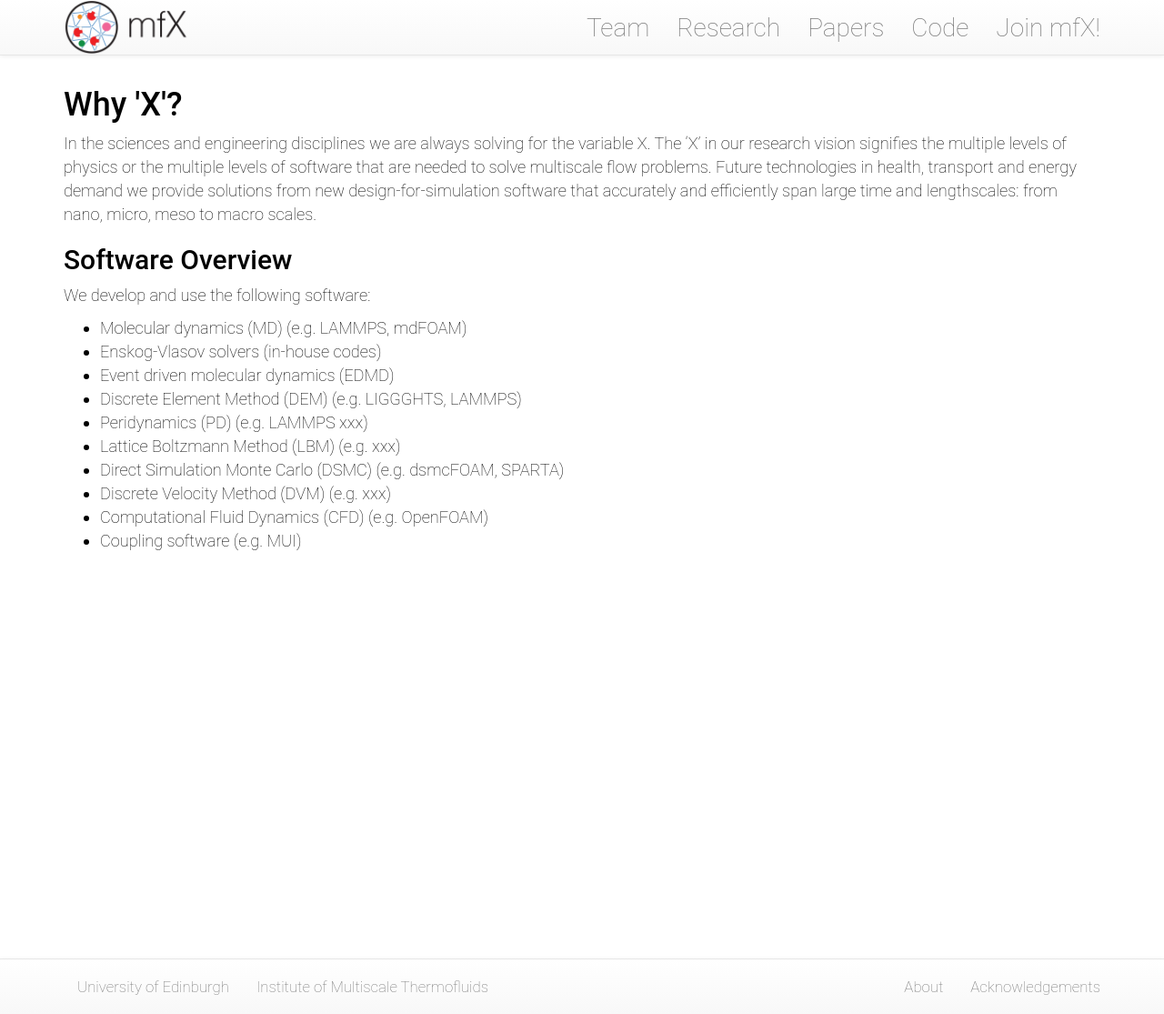
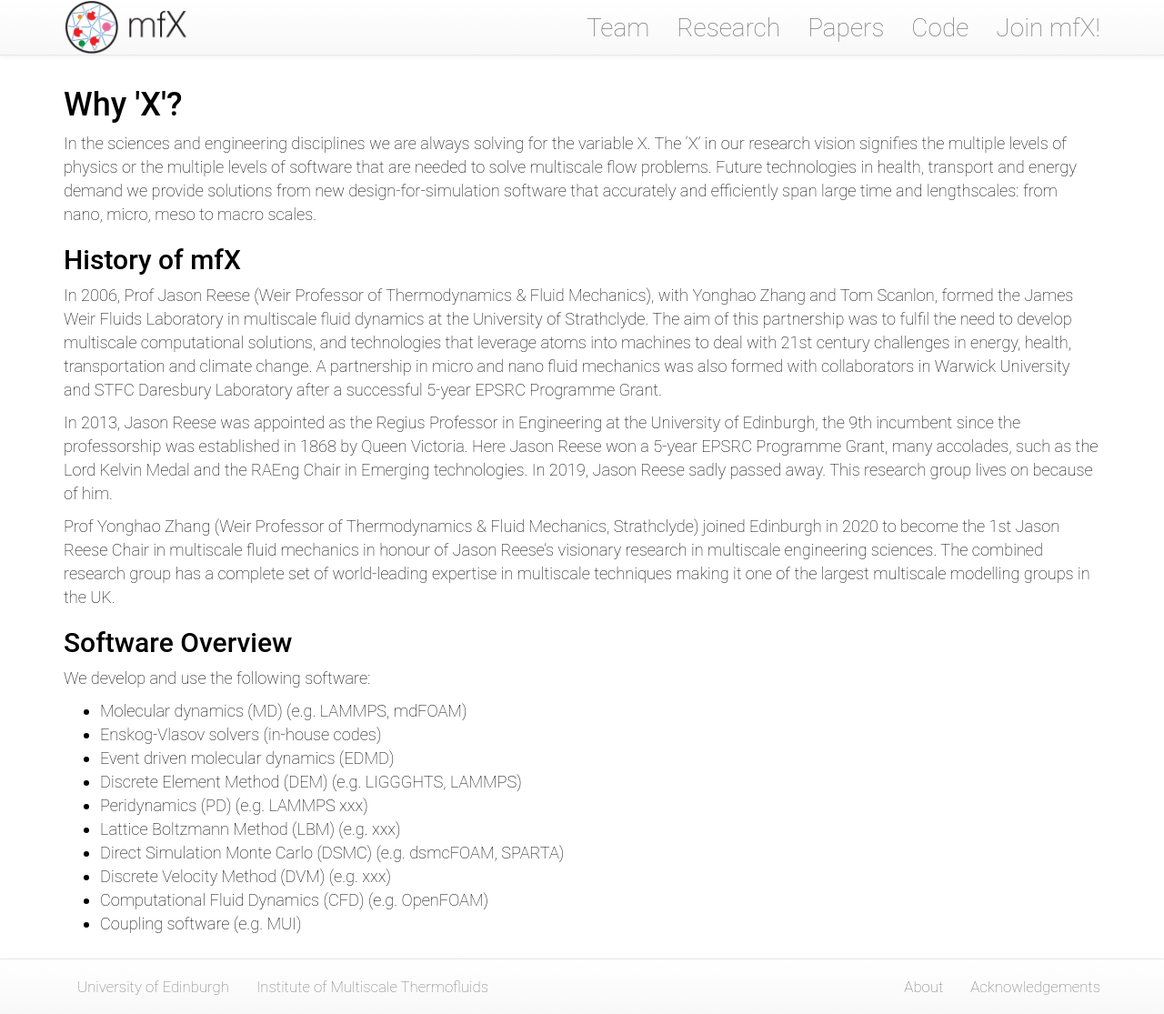
Before and after one commit to multiscaleflowx/multiscaleflowx.github.io, a Jekyll site: the page built from about/index.html, in a window 1280 px wide and 1115 px high. Shown: the whole window at 91% size. Built offline with Jekyll 4.4.1, drawn with Linux system fonts in a browser that asks for light colours; nearby versions of some CDN libraries.

Commit message:
Added history para on Jason

```diff
--- a/Gemfile
+++ b/Gemfile
@@ -35,3 +35,6 @@ gem "wdm", "~> 0.1.0", :install_if => Gem.win_platform?
 # kramdown v2 ships without the gfm parser by default. If you're using
 # kramdown v1, comment out this line.
 gem "kramdown-parser-gfm"
+
+
+gem "webrick", "~> 1.7"
--- a/about/index.html
+++ b/about/index.html
@@ -8,7 +8,13 @@ categories:
 	<p><a name="whyx"></a></p>
 	<h1 id="whyx">Why 'X'?</h1>
 
-	<p>In the sciences and engineering disciplines we are always solving for the variable X. The ‘X’ in our research vision signifies the multiple levels of physics or the multiple levels of software that are needed to solve multiscale flow problems. Future technologies in health, transport and energy demand we provide solutions from new design-for-simulation software that accurately and efficiently span large time and lengthscales: from nano, micro, meso to macro scales. </p>
+	<p>In the sciences and engineering disciplines we are always solving for the variable X. The ‘X’ in our research vision signifies the multiple levels of physics or the multiple levels of software that are needed to solve multiscale flow problems. Future technologies in health, transport and energy demand we provide solutions from new design-for-simulation software that accurately and efficiently span large time and lengthscales: from nano, micro, meso to macro scales.</p>
+	<h2> History of mfX </h2>
+	<p> In 2006, Prof Jason Reese (Weir Professor of Thermodynamics & Fluid Mechanics), with Yonghao Zhang and Tom Scanlon, formed the James Weir Fluids Laboratory in multiscale fluid dynamics at the University of Strathclyde. The aim of this partnership was to fulfil the need to develop multiscale computational solutions, and technologies that leverage atoms into machines to deal with 21st century challenges in energy, health, transportation and climate change. A partnership in micro and nano fluid mechanics was also formed with collaborators in Warwick University and STFC Daresbury Laboratory after a successful 5-year EPSRC Programme Grant. </p>
+
+	<p>In 2013, Jason Reese was appointed as the Regius Professor in Engineering at the University of Edinburgh, the 9th incumbent since the professorship was established in 1868 by Queen Victoria. Here Jason Reese won a 5-year EPSRC Programme Grant, many accolades, such as the Lord Kelvin Medal and the RAEng Chair in Emerging technologies. In 2019, Jason Reese sadly passed away. This research group lives on because of him.</p>
+
+	<p>Prof Yonghao Zhang (Weir Professor of Thermodynamics & Fluid Mechanics, Strathclyde) joined Edinburgh in 2020 to become the 1st Jason Reese Chair in multiscale fluid mechanics in honour of Jason Reese’s visionary research in multiscale engineering sciences. The combined research group has a complete set of world-leading expertise in multiscale techniques making it one of the largest multiscale modelling groups in the UK.</p>
 
 	<h2> Software Overview </h2>
 
```
Also changed, not shown: Gemfile.lock, 2 other files.
